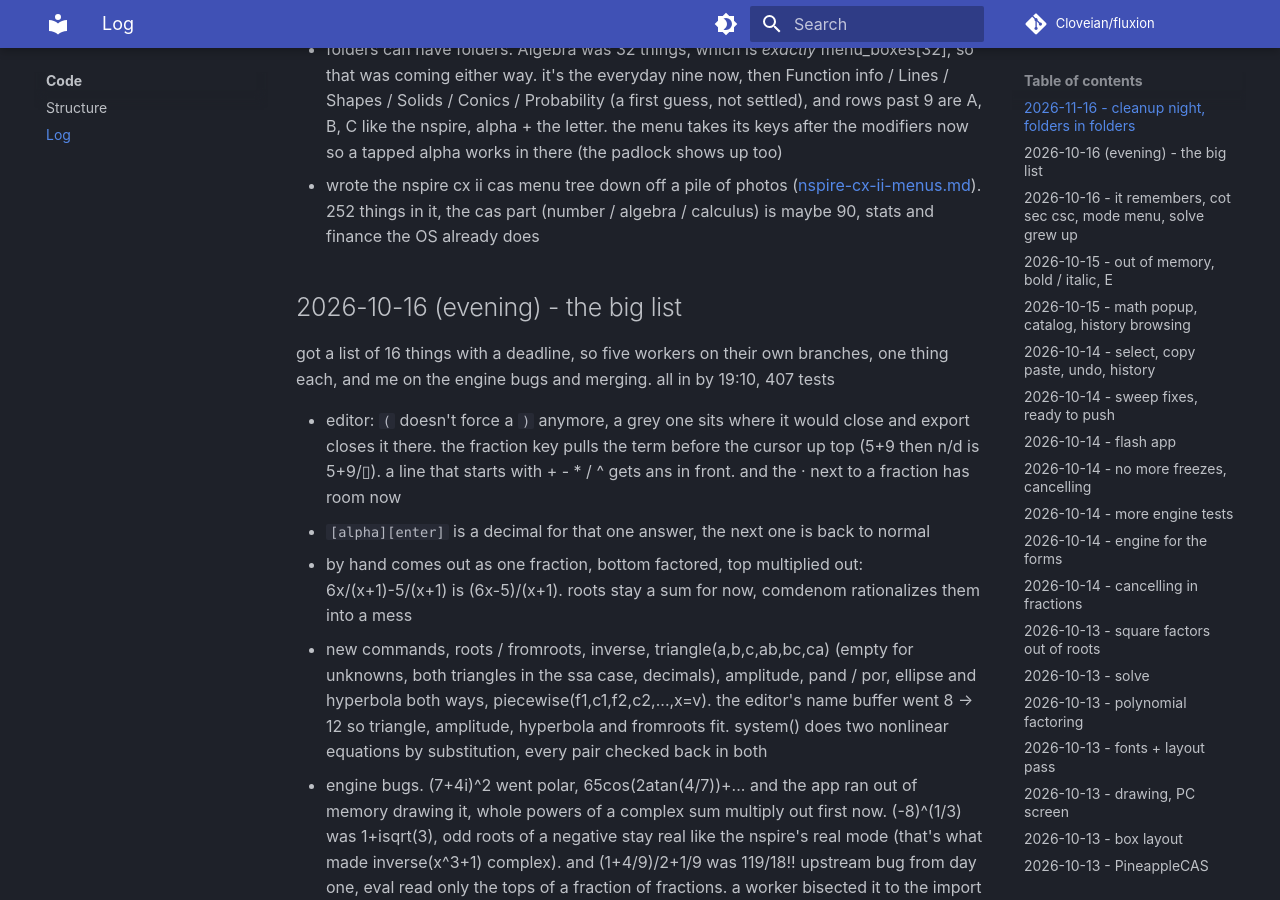
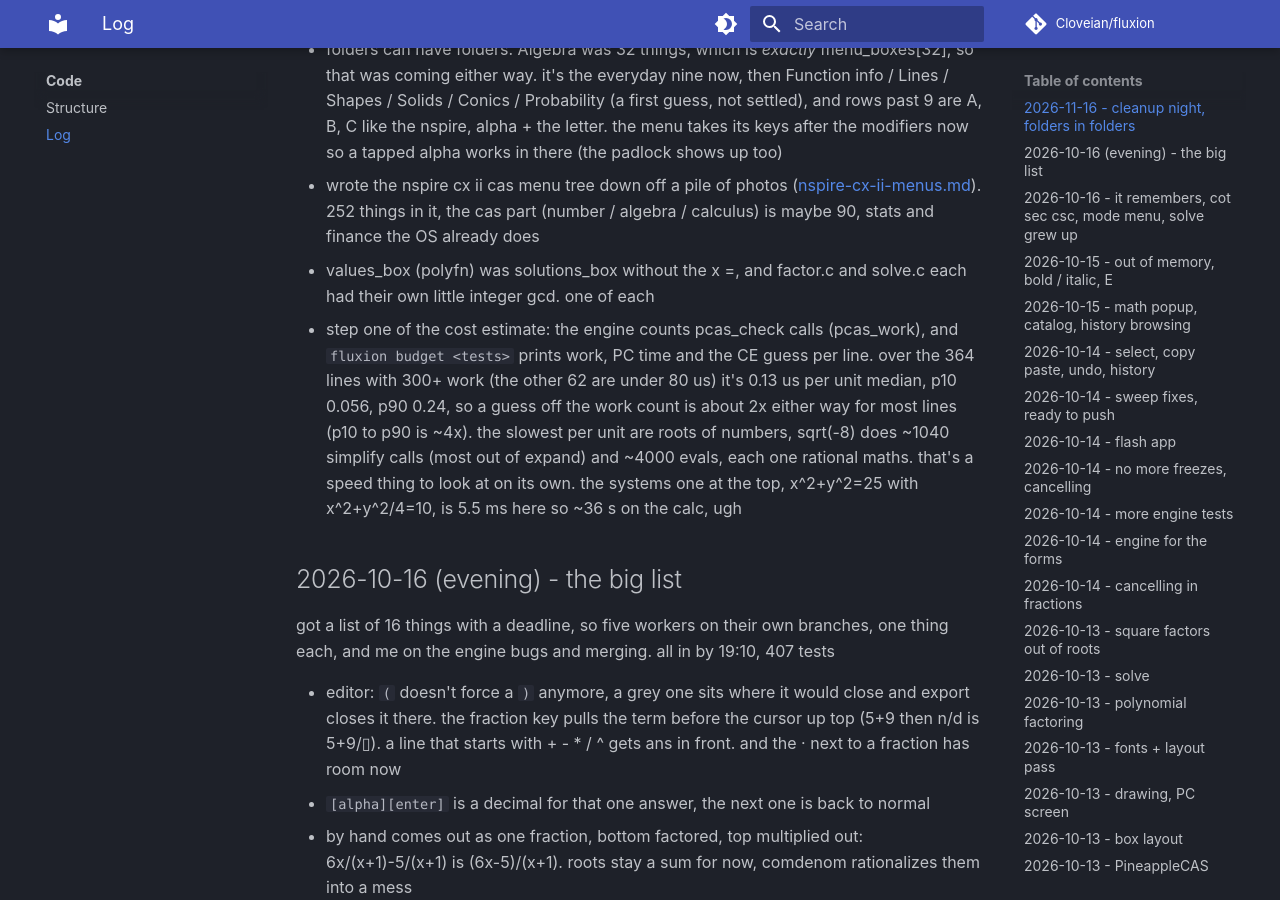
Before and after one commit to Cloveian/fluxion, an MkDocs documentation site: the page built from docs/code/log.md, in a window 1280 px wide and 900 px high, scrolled down 742 px. Built offline with MkDocs 1.6.1 and Material for MkDocs 9.7.7, drawn with Linux system fonts in a browser that asks for light colours; comment, search, counter and statistics services are not loaded.

Commit message:
log: what the budget run found

```diff
--- a/docs/code/log.md
+++ b/docs/code/log.md
@@ -9,6 +9,8 @@ okie so a month off, then a look around before adding anything: what a 'real' ca
 - the screen is three bands (areas.c): top bar, body, soft keys. app, page and the soft-key bar each worked out SCREEN_H - BAR_H and top_h() on their own before. 29 ui screens came out byte for byte the same. so a screen without the bar (the nspire, someday) is one number, and any resolution later is mostly SCREEN_W / SCREEN_H turning into variables (and fonts, *bleh*)
 - folders can have folders. Algebra was 32 things, which is *exactly* menu_boxes[32], so that was coming either way. it's the everyday nine now, then Function info / Lines / Shapes / Solids / Conics / Probability (a first guess, not settled), and rows past 9 are A, B, C like the nspire, alpha + the letter. the menu takes its keys after the modifiers now so a tapped alpha works in there (the padlock shows up too)
 - wrote the nspire cx ii cas menu tree down off a pile of photos ([nspire-cx-ii-menus.md](../design-choices/nspire-cx-ii-menus.md)). 252 things in it, the cas part (number / algebra / calculus) is maybe 90, stats and finance the OS already does
+- values_box (polyfn) was solutions_box without the x =, and factor.c and solve.c each had their own little integer gcd. one of each
+- step one of the cost estimate: the engine counts pcas_check calls (pcas_work), and `fluxion budget <tests>` prints work, PC time and the CE guess per line. over the 364 lines with 300+ work (the other 62 are under 80 us) it's 0.13 us per unit median, p10 0.056, p90 0.24, so a guess off the work count is about 2x either way for most lines (p10 to p90 is ~4x). the slowest per unit are roots of numbers, sqrt(-8) does ~1040 simplify calls (most out of expand) and ~4000 evals, each one rational maths. that's a speed thing to look at on its own. the systems one at the top, x^2+y^2=25 with x^2+y^2/4=10, is 5.5 ms here so ~36 s on the calc, ugh
 
 ## 2026-10-16 (evening) - the big list
 
```
Also changed, not shown: docs/code/structure.md (+1 -0 lines).
